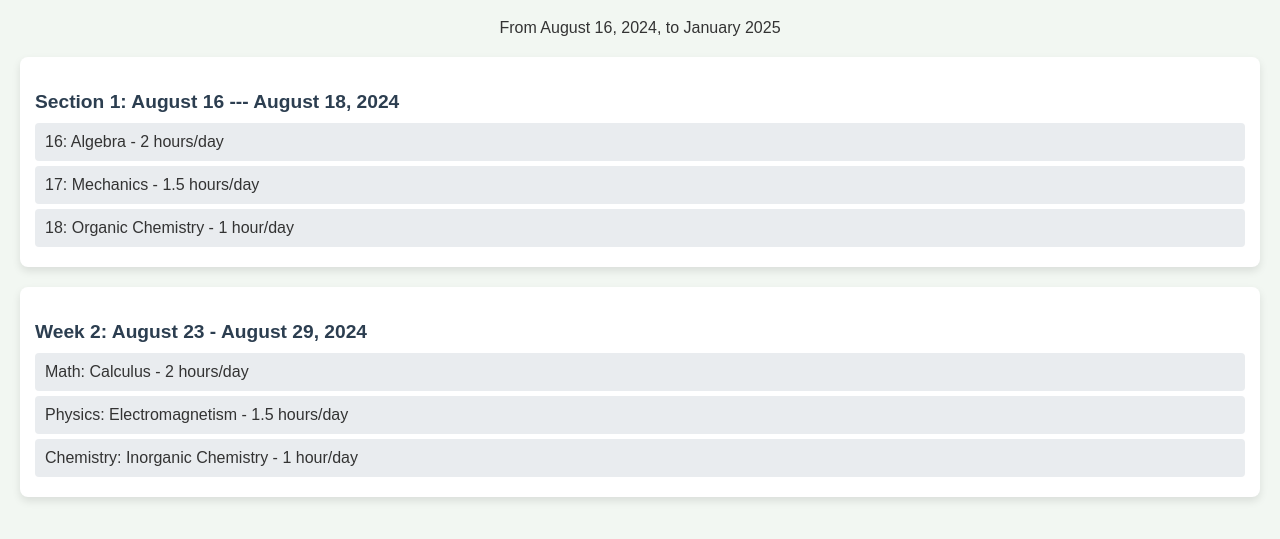
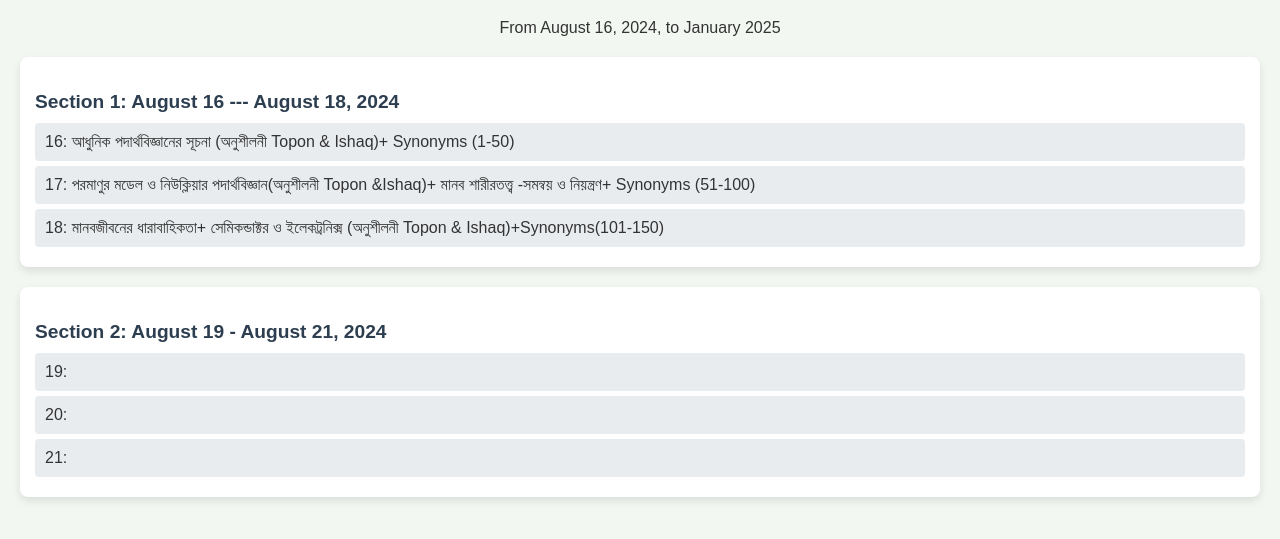
Before and after one commit to nayeemislamnishad/MyRecords, a plain HTML site: page index.html in a window 1280 px wide. Shown: the part 81-620 px from the top of the page. Drawn offline with Linux system fonts and the light colour scheme.

Commit message:
Update index.html

```diff
--- a/index.html
+++ b/index.html
@@ -74,18 +74,18 @@
 <section class="plan">
     <h3>Section 1: August 16 --- August 18, 2024</h3>
     <ul class="task-list">
-        <li>16: Algebra - 2 hours/day</li>
-        <li>17: Mechanics - 1.5 hours/day</li>
-        <li>18: Organic Chemistry - 1 hour/day</li>
+        <li>16: আধুনিক পদার্থবিজ্ঞানের সূচনা (অনুশীলনী Topon & Ishaq)+ Synonyms (1-50)</li>
+        <li>17: পরমাণুর মডেল ও নিউক্লিয়ার পদার্থবিজ্ঞান(অনুশীলনী Topon  &Ishaq)+ মানব শারীরতত্ত্ব -সমন্বয় ও নিয়ন্ত্রণ+ Synonyms (51-100)</li>
+        <li>18: মানবজীবনের ধারাবাহিকতা+ সেমিকন্ডাক্টর ও ইলেকট্রনিক্স (অনুশীলনী Topon & Ishaq)+Synonyms(101-150)</li>
     </ul>
 </section>
 
 <section class="plan">
-    <h3>Week 2: August 23 - August 29, 2024</h3>
+    <h3>Section 2: August 19 - August 21, 2024</h3>
     <ul class="task-list">
-        <li>Math: Calculus - 2 hours/day</li>
-        <li>Physics: Electromagnetism - 1.5 hours/day</li>
-        <li>Chemistry: Inorganic Chemistry - 1 hour/day</li>
+        <li>19: </li>
+        <li>20: </li>
+        <li>21: </li>
     </ul>
 </section>
 
```
